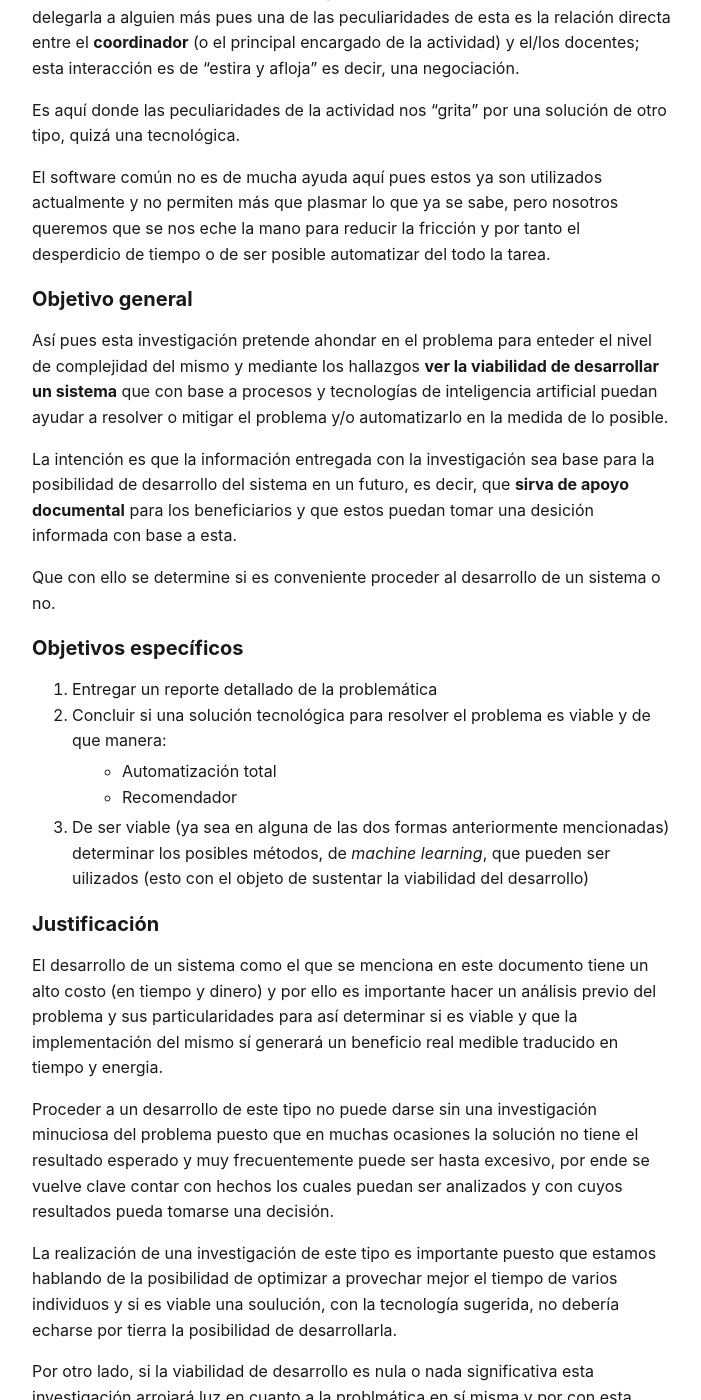
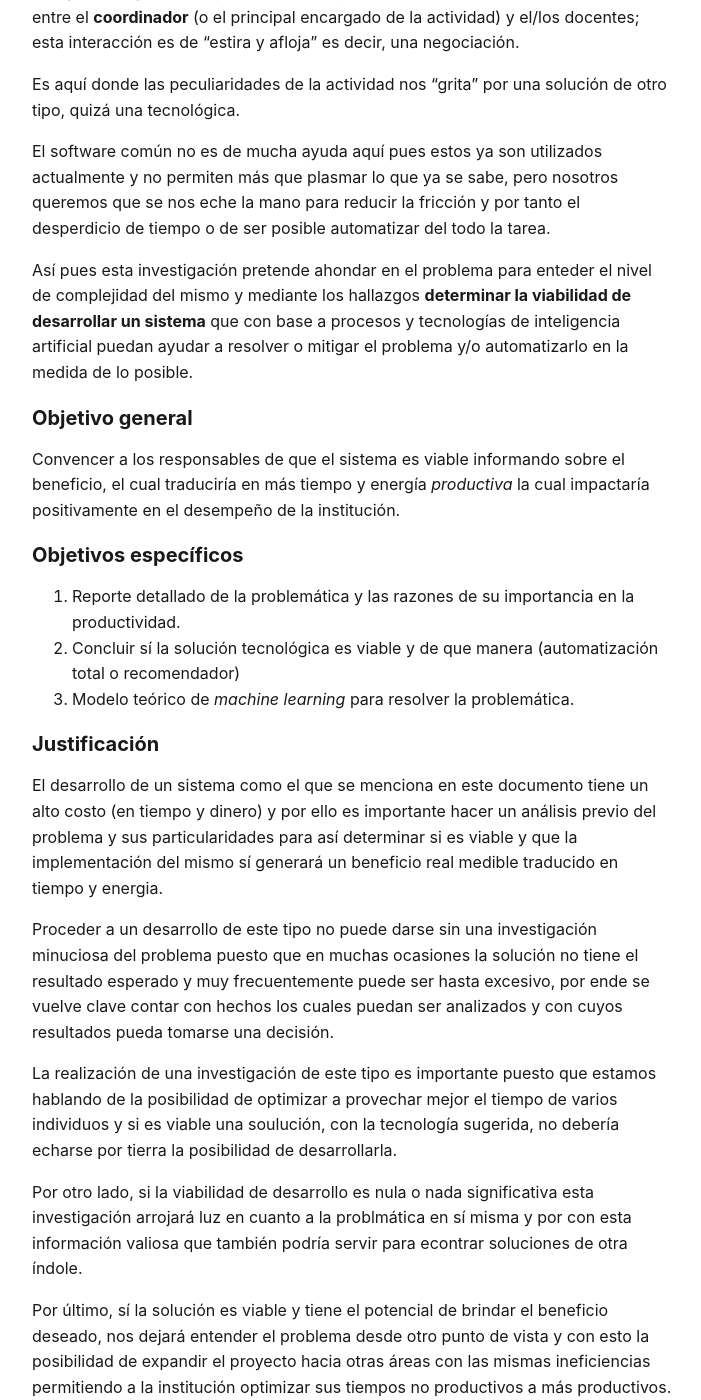
Before and after one commit to totogarza/paxos, a Jekyll site: the page built from _posts/2019-05-06-s4-actividad-2-delimitacion-del-tema-y-plan-de-investigacion.md, in a window 1280 px wide and 1400 px high, scrolled down 1374 px. Shown: the whole window, without its empty margins (288-989 px from the left). Built offline with Jekyll 4.4.1, drawn with Linux system fonts in a browser that asks for light colours; comment, search, counter and statistics services are not loaded; some of the changed text lies outside the part shown.

Commit message:
ajustes solicitados por monitor

```diff
--- a/_posts/2019-05-06-s4-actividad-2-delimitacion-del-tema-y-plan-de-investigacion.md
+++ b/_posts/2019-05-06-s4-actividad-2-delimitacion-del-tema-y-plan-de-investigacion.md
@@ -10,11 +10,11 @@ categories: basic
 
 ### Título de investigación
 
-Algoritmos de machine learning para la automatización de tareas administrativas en instituciones de educación superior
+Algoritmos de machine learning para la _automatización de tareas administrativas_ en instituciones de educación superior.
 
 ### Tema de investigación
 
-Viabilidad de desarrollo de un sistema para la eficientización de la asignación de materias y horarios a los docentes universitarios basándose en algoritmos de recomendación en machine learning
+Automatización de la asignación de materias y horarios a los docentes universitarios basándose en algoritmos de  __machine learning__.
 
 ### Problema
 
@@ -38,21 +38,17 @@ Es aquí donde las peculiaridades de la actividad nos "grita" por una solución
 
 El software común no es de mucha ayuda aquí pues estos ya son utilizados actualmente y no permiten más que plasmar lo que ya se sabe, pero nosotros queremos que se nos eche la mano para reducir la fricción y por tanto el desperdicio de tiempo o de ser posible automatizar del todo la tarea.
 
+Así pues esta investigación pretende ahondar en el problema para enteder el nivel de complejidad del mismo y mediante los hallazgos __determinar la viabilidad de desarrollar un sistema__ que con base a procesos y tecnologías de inteligencia artificial puedan ayudar a resolver o mitigar el problema y/o automatizarlo en la medida de lo posible.
+
 ### Objetivo general
 
-Así pues esta investigación pretende ahondar en el problema para enteder el nivel de complejidad del mismo y mediante los hallazgos __ver la viabilidad de desarrollar un sistema__ que con base a procesos y tecnologías de inteligencia artificial puedan ayudar a resolver o mitigar el problema y/o automatizarlo en la medida de lo posible.
-
-La intención es que la información entregada con la investigación sea base para la posibilidad de desarrollo del sistema en un futuro, es decir, que __sirva de apoyo documental__ para los beneficiarios y que estos puedan tomar una desición informada con base a esta.
-
-Que con ello se determine si es conveniente proceder al desarrollo de un sistema o no.
+Convencer a los responsables de que el sistema es viable informando sobre el beneficio, el cual  traduciría en más tiempo y energía _productiva_ la cual impactaría positivamente en el desempeño de la institución.
 
 ### Objetivos específicos
 
-1. Entregar un reporte detallado de la problemática
-2. Concluir si una solución tecnológica para resolver el problema es viable y de que manera:
-  - Automatización total
-  - Recomendador
-3. De ser viable (ya sea en alguna de las dos formas anteriormente mencionadas) determinar los posibles métodos, de _machine learning_, que pueden ser uilizados (esto con el objeto de sustentar la viabilidad del desarrollo)
+1. Reporte detallado de la problemática y las razones de su importancia en la productividad.
+2. Concluir sí la solución tecnológica es viable y de que manera (automatización total o recomendador)
+3. Modelo teórico de _machine learning_ para resolver la problemática.
 
 ### Justificación
 
```
